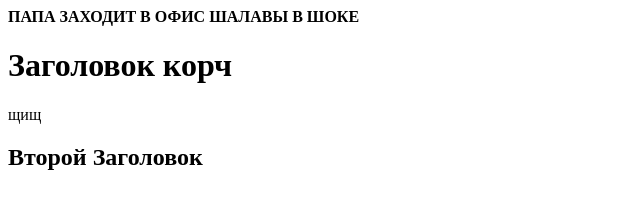
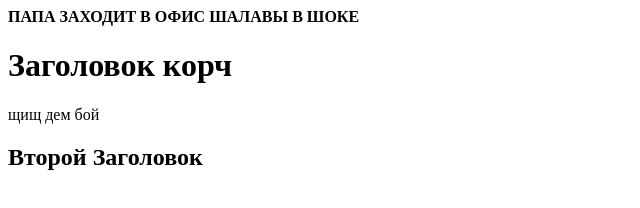
Before and after one commit to Zlavok/learning-git, a plain HTML site: page index.html in a window 1280 px wide. Shown: the full height of the page, 0-640 px from the left. Drawn offline with Linux system fonts and the light colour scheme.

Commit message:
Third commit

```diff
--- a/index.html
+++ b/index.html
@@ -8,7 +8,7 @@
 <body>
     <b>ПАПА ЗАХОДИТ В ОФИС ШАЛАВЫ В ШОКЕ</b>
     <h1>Заголовок корч</h1>
-    щищ
+    щищ дем бой
     <h2>Второй Заголовок</h2>
 </body>
 </html>
```
